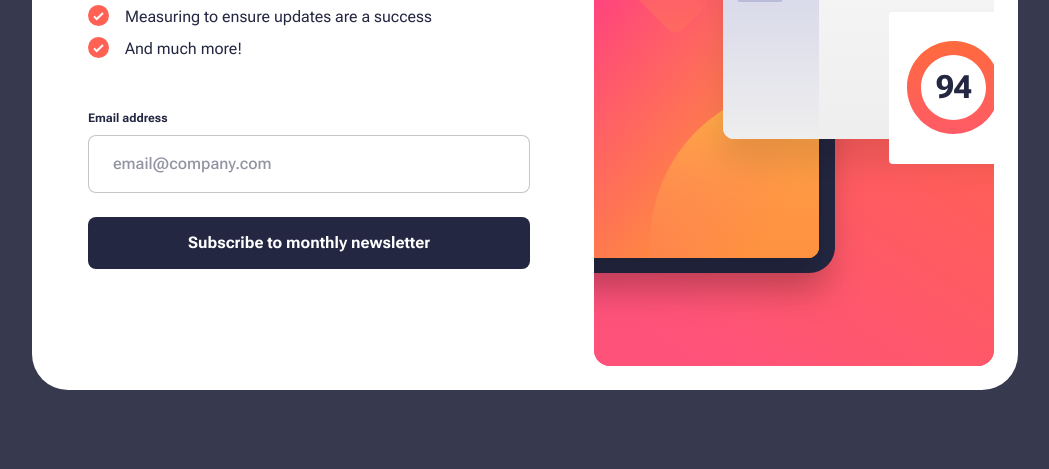
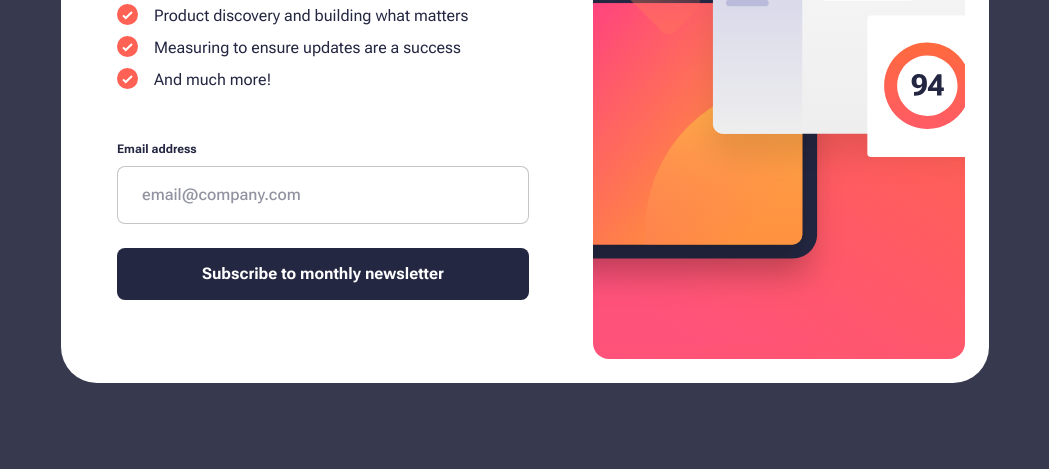
Before and after one commit to leoikeh99/news-letter-signup, a website built with Vite: page index.html in a window 1280 px wide. Shown: the part 331-800 px from the top of the page, without its empty margins (115-1164 px from the left). Built offline with nearby package versions, Linux system fonts and the light colour scheme.

```diff
--- a/style.css
+++ b/style.css
@@ -221,7 +221,7 @@
 @media (min-width: 43.75em) {
   .card {
     flex-direction: row-reverse;
-    max-width: min(100%, 97vw);
+    max-width: min(58rem, 97vw);
     gap: 0;
     border-radius: 36px;
     padding: 1.5rem;
```
